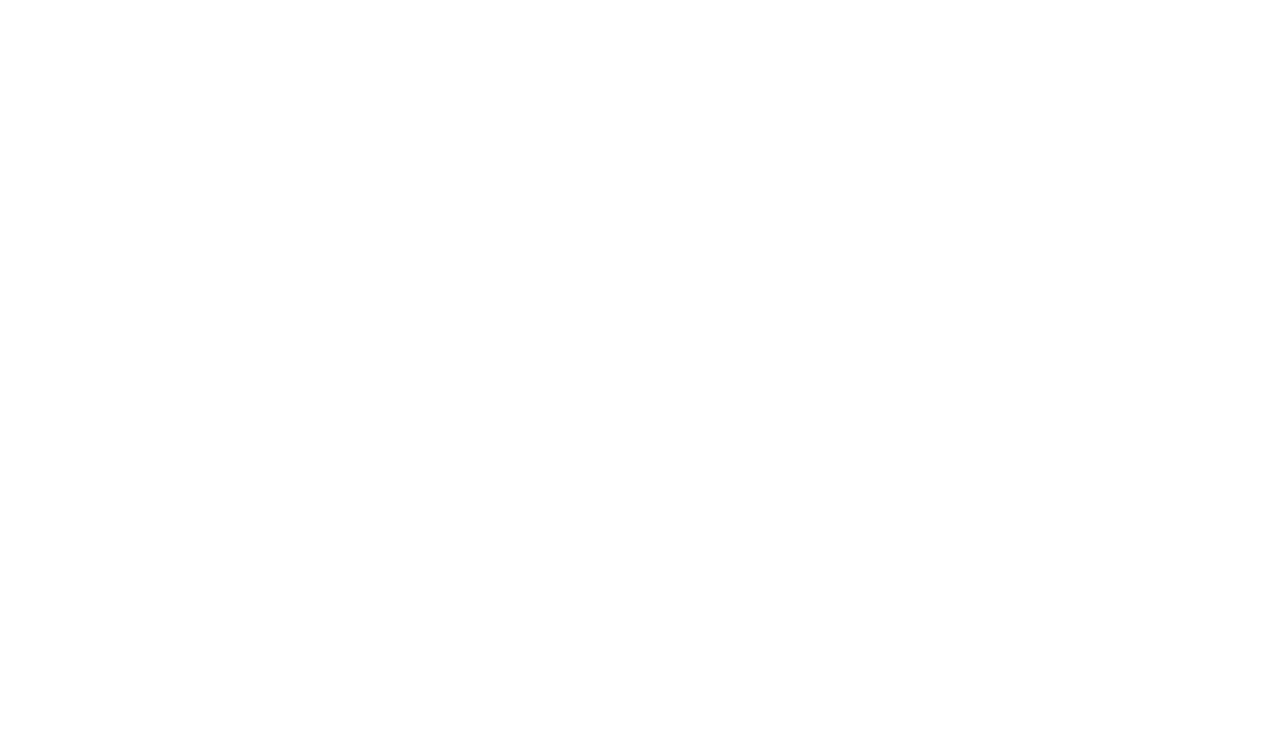
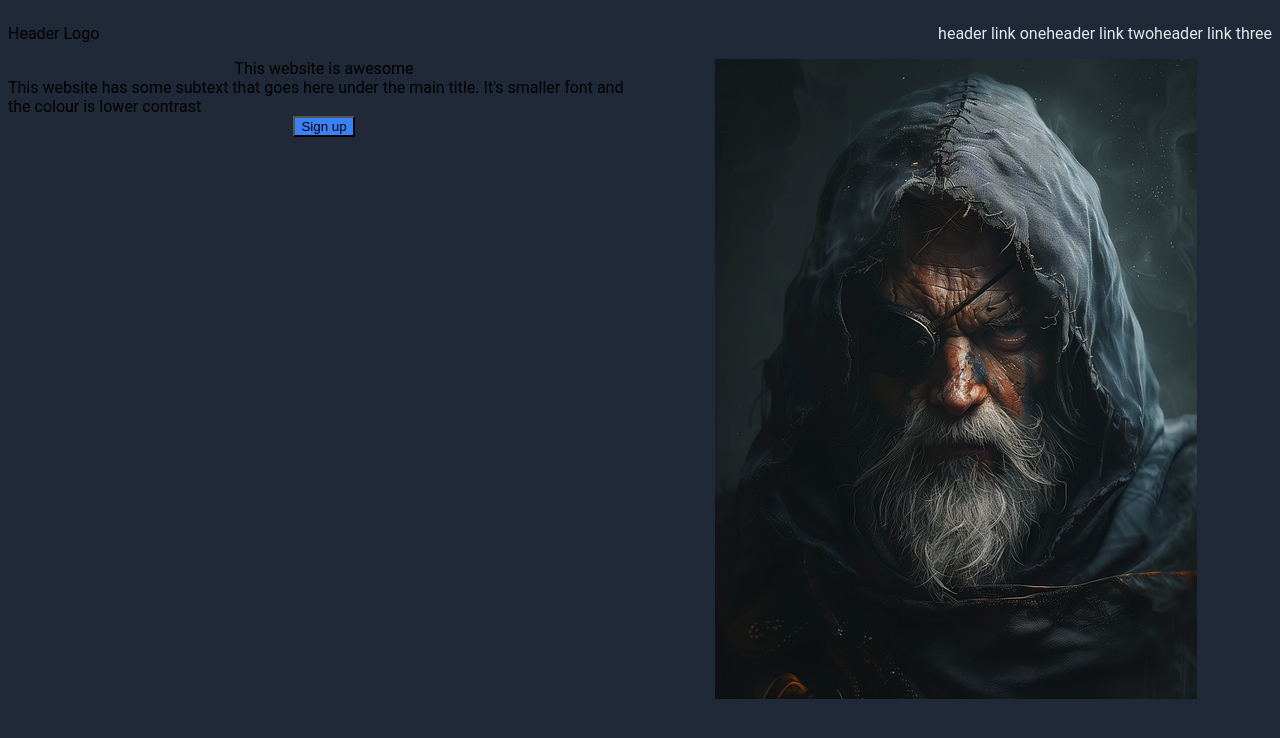
Before and after one commit to aylettdegrut02-cloud/foundational-website, a plain HTML site: page index.html in a window 1280 px wide. Drawn offline with Linux system fonts and the light colour scheme.

Commit message:
created style sheet with only basic containers and items.

```diff
--- a/index.html
+++ b/index.html
@@ -3,7 +3,41 @@
   <head>
     <meta charset="UTF-8" />
     <meta name="viewport" content="width=device-width, initial-scale=1.0" />
-    <title>Document</title>
+    <title>Odin Landing Page</title>
+    <link rel="stylesheet" href="style.css" />
   </head>
-  <body></body>
+  <body>
+    <div class="hero">
+      <div class="header">
+        <div class="topheader">
+          <div class="headerlogo">Header Logo</div>
+          <div>
+            <ul class="headerlist">
+              <li><a href="">header link one</a></li>
+              <li><a href="">header link two</a></li>
+              <li><a href="">header link three</a></li>
+            </ul>
+          </div>
+        </div>
+        <div class="heroimgtxt">
+          <div class="herotext">
+            <div class="heromaintext">This website is awesome</div>
+            <div class="herosecondarytext">
+              This website has some subtext that goes here under the main title.
+              It's smaller font and the colour is lower contrast
+            </div>
+            <button class="signupbutton">Sign up</button>
+          </div>
+          <div class="heroimg">
+            <img
+              alt="pictureofodin"
+              src="odin-8920793_640.png"
+              width="482"
+              height="640"
+            />
+          </div>
+        </div>
+      </div>
+    </div>
+  </body>
 </html>
```
